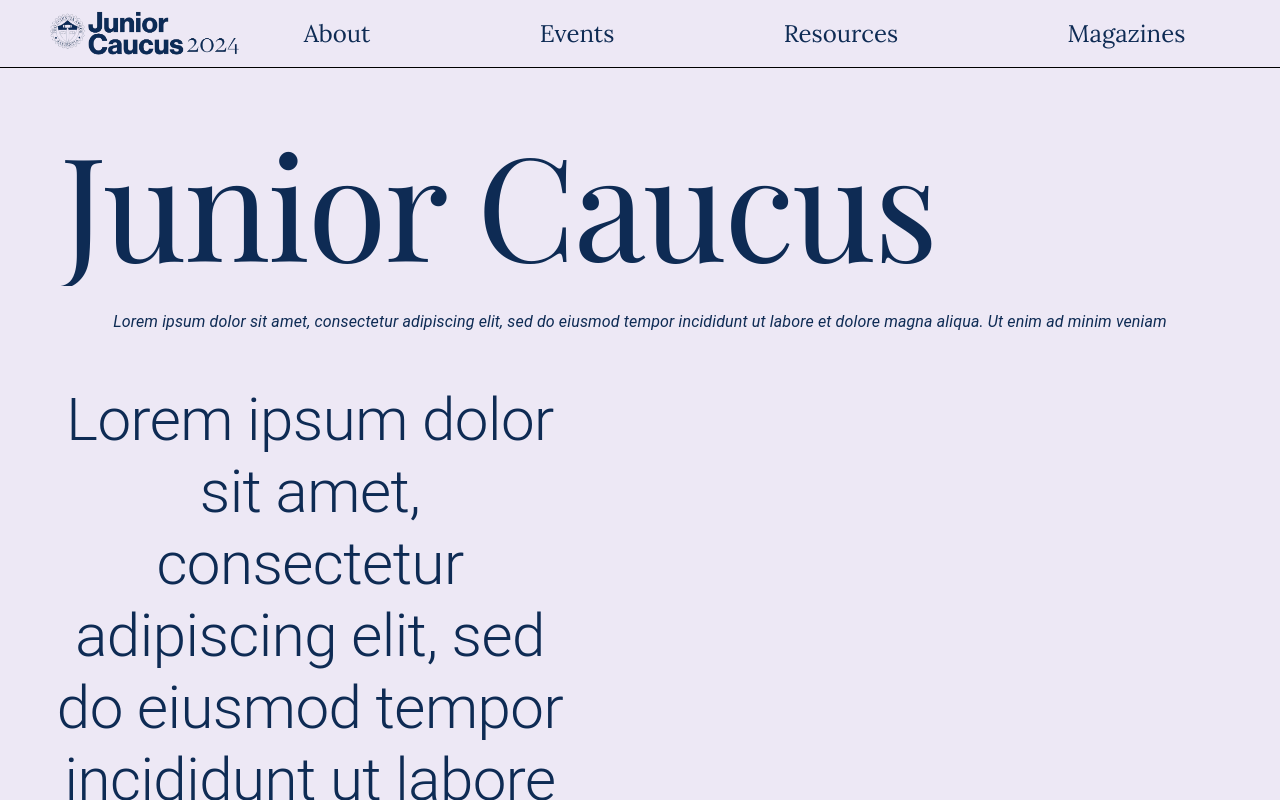
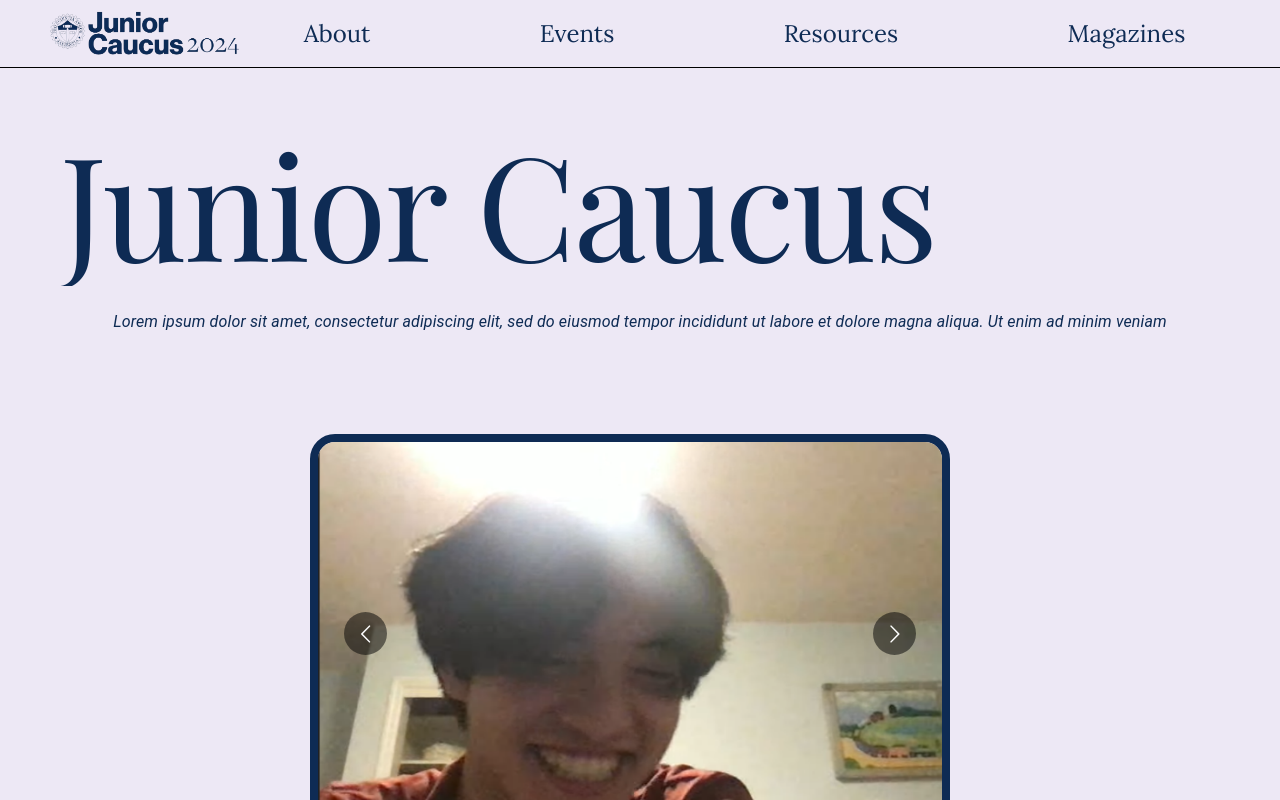
Before and after one commit to Rahuldeb5/junior.stuysu.org, a React (Create React App) app: page / in a window 1280 px wide. Shown: the top 800 px of the page. Built offline with nearby package versions, Linux system fonts and the light colour scheme; no server answers; a web font is replaced by a local one.

Commit message:
recenter slideshow

```diff
--- a/src/comps/Carousel.css
+++ b/src/comps/Carousel.css
@@ -1,8 +1,8 @@
 .slideshow {
   flex: 2;
   display: flex;
-  justify-content: flex-end;
-  align-items: flex-end;
+  justify-content: center;
+  align-items: center;
   width: 100%;
 }
 
--- a/src/pages/Home.css
+++ b/src/pages/Home.css
@@ -61,8 +61,8 @@
 .slideshow-carousel {
   box-sizing: border-box;
   display: flex;
-  align-items: flex-end;
-  justify-content: flex-end;
+  justify-content: center;
+  align-items: center;
   width: 50%
 }
 
--- a/src/pages/Home.jsx
+++ b/src/pages/Home.jsx
@@ -30,9 +30,6 @@
       <Box className="slideshow-container">
          */}
          <Box className="slideshow">
-            <Typography className="header2" variant="h2">
-              Lorem ipsum dolor sit amet, consectetur adipiscing elit, sed do eiusmod tempor incididunt ut labore et dolore magna aliqua. Lorem ipsum dolor sit amet, consectetur adipiscing elit, sed do eiusmod tempor incididunt ut labore et dolore magna aliqua.
-            </Typography>
             <br/><br/><br/><Carousel className="slideshow-carousel" />
          </Box>
          {/*
```
